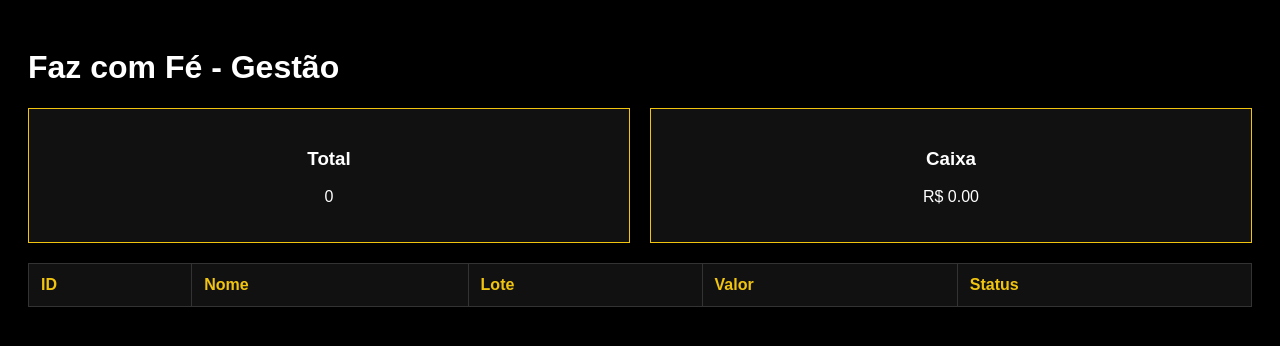
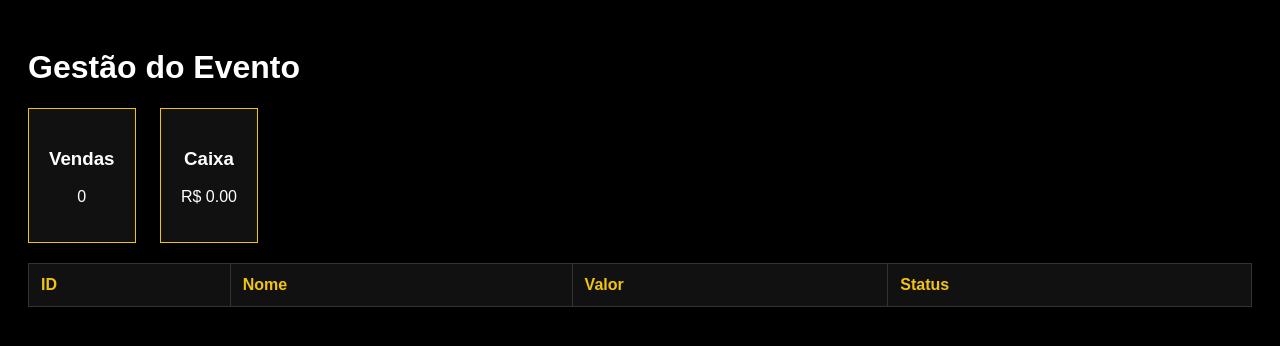
Before and after one commit to wagnerzaparolli15-ai/evento_samba, a Flask app: page /admin-cara-2026 in a window 1280 px wide. Shown: the top 346 px of the page. Run offline with Flask 3, Linux system fonts and the light colour scheme; data that the repository does not hold is empty.

Commit message:
Sistema completo com QR Code e Lotes

```diff
--- a/app.py
+++ b/app.py
@@ -4,7 +4,7 @@ from flask_sqlalchemy import SQLAlchemy
 
 app = Flask(__name__)
 
-# CONFIGURAÇÃO DE CONEXÃO
+# CONFIGURAÇÃO DE CONEXÃO BLINDADA
 uri = os.environ.get('DATABASE_URL')
 if uri and uri.startswith("postgres://"):
     uri = uri.replace("postgres://", "postgresql://", 1)
@@ -38,14 +38,17 @@ def index():
 def comprar():
     nome = request.form.get('nome', '').upper()
     tel = request.form.get('telefone', '')
-    total = Cliente.query.count()
-    valor, num_lote = (45.0, 1) if total < 75 else (55.0, 2)
-
-    if nome and tel:
-        novo = Cliente(nome=nome, telefone=tel, valor_pago=valor, lote=num_lote)
-        db.session.add(novo)
-        db.session.commit()
-        return render_template('obrigado.html', nome=nome, id_cliente=novo.id, valor=valor)
+    try:
+        total = Cliente.query.count()
+        valor, num_lote = (45.0, 1) if total < 75 else (55.0, 2)
+        if nome and tel:
+            novo = Cliente(nome=nome, telefone=tel, valor_pago=valor, lote=num_lote)
+            db.session.add(novo)
+            db.session.commit()
+            return render_template('obrigado.html', nome=nome, id_cliente=novo.id, valor=valor)
+    except Exception as e:
+        print(f"Erro no Banco: {e}")
+        return "Erro ao processar reserva. Tente novamente."
     return redirect(url_for('index'))
 
 @app.route('/checkin/<int:id>')
@@ -57,7 +60,7 @@ def checkin(id):
         msg = f"LIBERADO: {c.nome}"
     else:
         msg = f"ALERTA: {c.nome} JÁ ENTROU!"
-    return f"<h1>{msg}</h1><br><a href='/admin-cara-2026'>Voltar</a>"
+    return f"<div style='text-align:center;padding:50px;font-family:sans-serif;'><h1>{msg}</h1><a href='/admin-cara-2026'>Voltar</a></div>"
 
 @app.route('/admin-cara-2026')
 def admin():
--- a/templates/admin.html
+++ b/templates/admin.html
@@ -2,29 +2,25 @@
 <html lang="pt-br">
 <head>
     <meta charset="UTF-8">
-    <title>Painel Admin</title>
+    <title>Admin Faz com Fé</title>
     <style>
         body { background: #000; color: #fff; font-family: sans-serif; padding: 20px; }
         table { width: 100%; border-collapse: collapse; margin-top: 20px; }
         th, td { padding: 12px; border: 1px solid #333; text-align: left; }
         th { background: #111; color: #f1c40f; }
-        .stats { display: flex; gap: 20px; margin-bottom: 20px; }
-        .stat-box { background: #111; padding: 20px; border: 1px solid #f1c40f; flex: 1; text-align: center; }
+        .stat-box { background: #111; padding: 20px; border: 1px solid #f1c40f; display: inline-block; margin-right: 20px; text-align: center; }
     </style>
 </head>
 <body>
-    <h1>Faz com Fé - Gestão</h1>
-    <div class="stats">
-        <div class="stat-box"><h3>Total</h3><p>{{ total }}</p></div>
-        <div class="stat-box"><h3>Caixa</h3><p>R$ {{ "%.2f"|format(faturamento) }}</p></div>
-    </div>
+    <h1>Gestão do Evento</h1>
+    <div class="stat-box"><h3>Vendas</h3><p>{{ total }}</p></div>
+    <div class="stat-box"><h3>Caixa</h3><p>R$ {{ "%.2f"|format(faturamento) }}</p></div>
     <table>
-        <tr><th>ID</th><th>Nome</th><th>Lote</th><th>Valor</th><th>Status</th></tr>
+        <tr><th>ID</th><th>Nome</th><th>Valor</th><th>Status</th></tr>
         {% for c in clientes %}
         <tr>
             <td>#{{ c.id }}</td>
             <td>{{ c.nome }}</td>
-            <td>{{ c.lote }}º</td>
             <td>R$ {{ "%.2f"|format(c.valor_pago) }}</td>
             <td>{{ "✅ OK" if c.compareceu else "❌ AUSENTE" }}</td>
         </tr>
--- a/templates/obrigado.html
+++ b/templates/obrigado.html
@@ -13,8 +13,8 @@
 </head>
 <body>
     <div class="ticket">
-        <h2 style="color:#f1c40f">SUCESSO!</h2>
-        <p>{{ nome }}</p>
+        <h2 style="color:#f1c40f">INGRESSO GARANTIDO</h2>
+        <p><strong>{{ nome }}</strong></p>
         <div class="qr-box"><div id="qrcode"></div></div>
         <p style="font-size:0.8rem; color:#888;">ID: #00{{ id_cliente }}</p>
         <p>Valor: R$ {{ "%.2f"|format(valor) }}</p>
```
Also changed, not shown: ativação do projeto crm bafafá.txt (added, +10 -0 lines), templates/index.html (+5 -6 lines).
